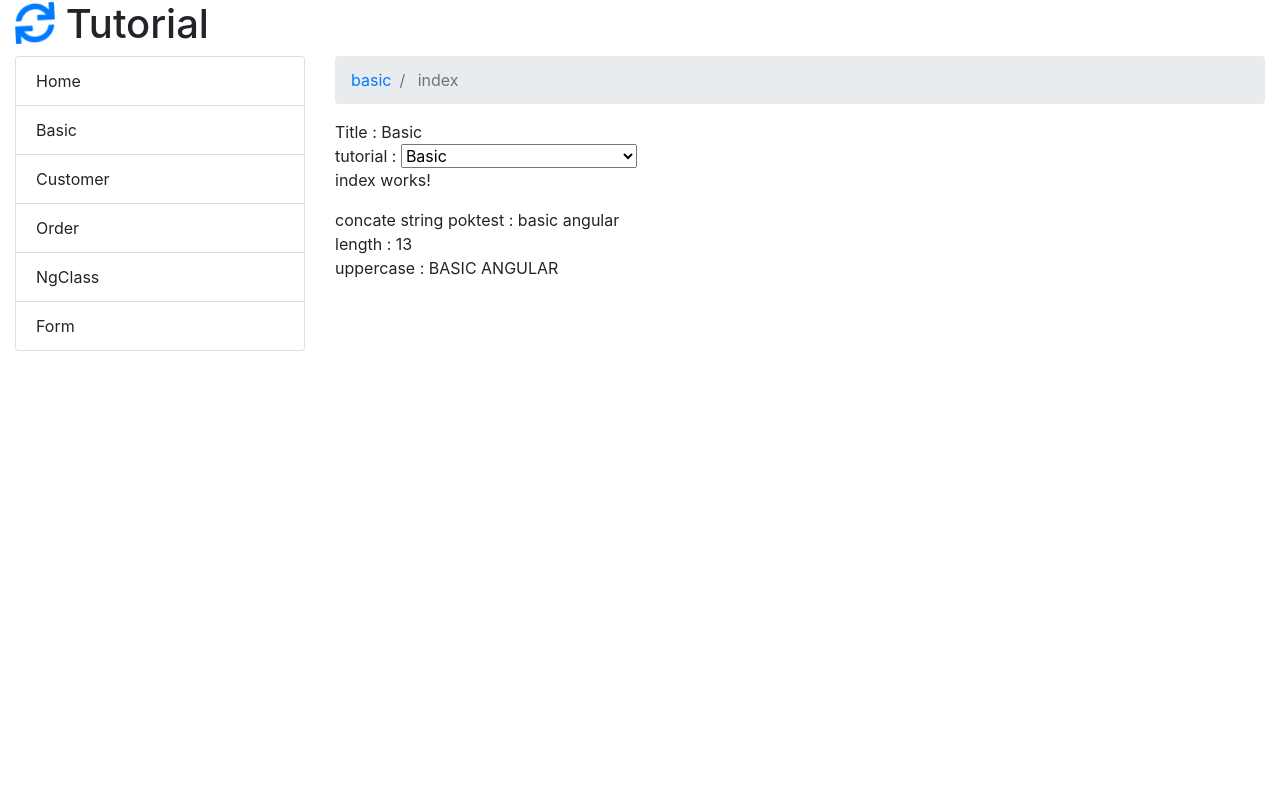
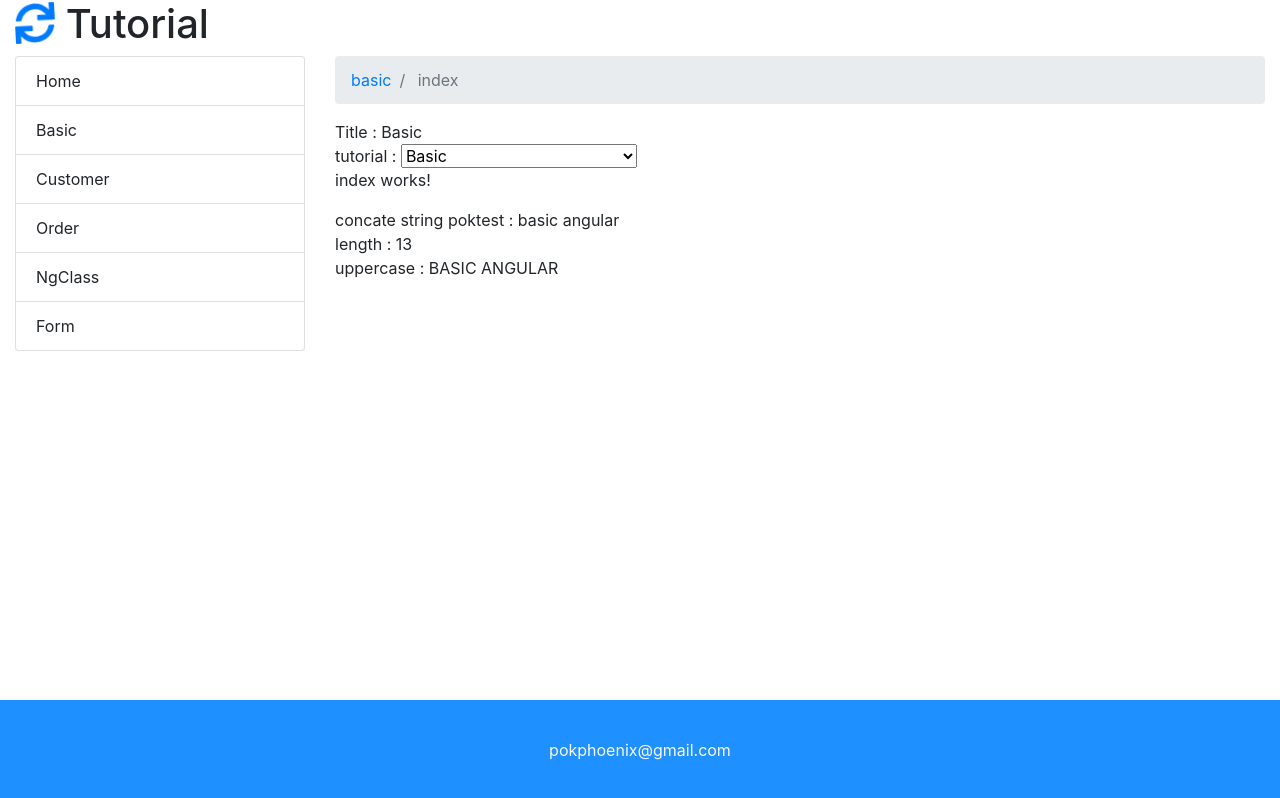
Before and after one commit to pokphoenix/angular-lazyload, an Angular app: page /basic/index in a window 1280 px wide. Built offline with nearby package versions, Linux system fonts and the light colour scheme.

Commit message:
@add(pok) - display  flex add footer perfect center

```diff
--- a/src/app/app.component.html
+++ b/src/app/app.component.html
@@ -15,7 +15,9 @@ section.main{
 }
 </style>
 
-<div class="container-fluid" >
+<body style="display: flex;min-height: 100vh;flex-direction: column;">
+
+    <div class="container-fluid" style="flex: 1;" >
         <h1>
             <i class="fa fa-sync fa-spin text-primary"></i>
             {{title}}
@@ -36,4 +38,10 @@ section.main{
             </section>
 
         </div>
+
     </div>
+
+    <div class="d-flex  justify-content-center align-items-center text-light" style="height: 100px; background-color: DodgerBlue; ">
+            <footer >pokphoenix@gmail.com</footer>
+    </div>
+</body>
```
Lines whose indentation alone changed are shown as unchanged.
